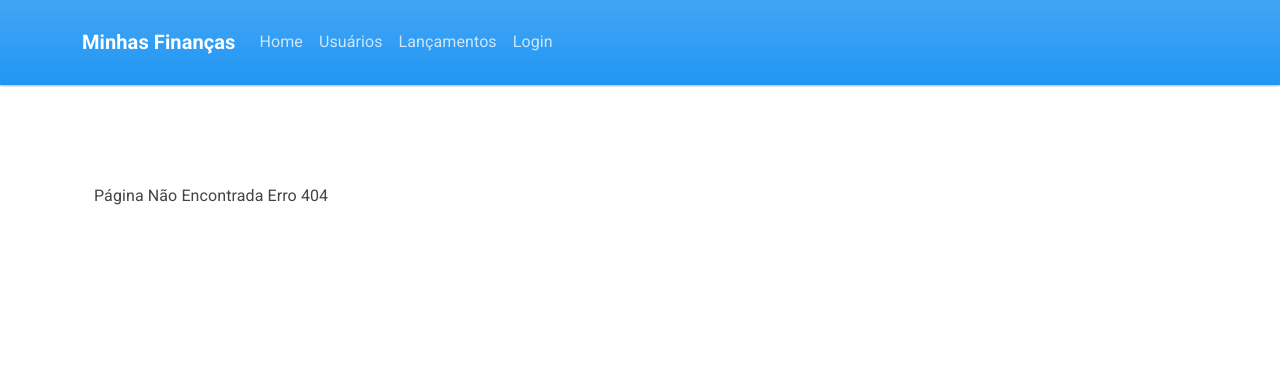
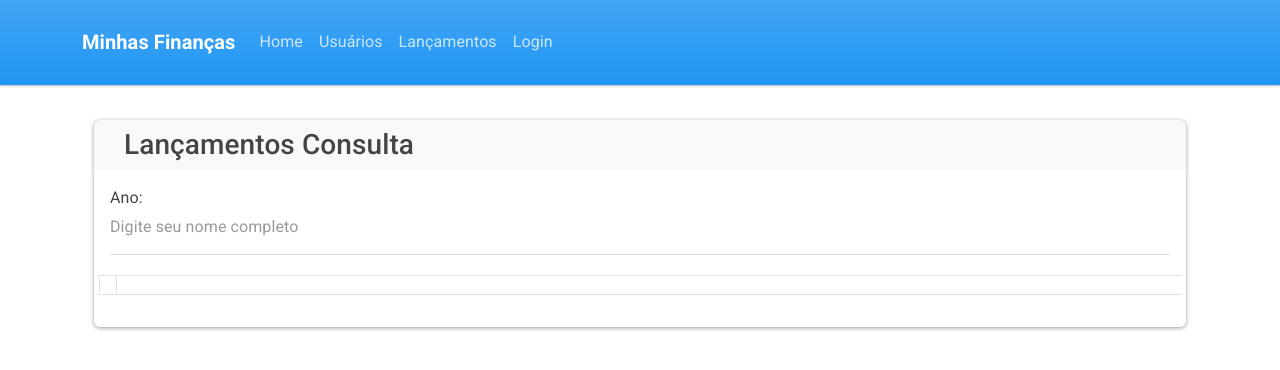
Before and after one commit to fcd007/financas-frontend-reactjs, a React (Create React App) app: page /consultar-lancamentos in a window 1280 px wide. Before the commit this address had no page. Shown: the top 370 px of the page. Built offline with nearby package versions, Linux system fonts and the light colour scheme.

Commit message:
feat: adicionado componente de consulta de lancamentos

```diff
--- a/package.json
+++ b/package.json
@@ -7,8 +7,10 @@
     "@testing-library/react": "^13.0.0",
     "@testing-library/user-event": "^13.2.1",
     "axios": "^1.4.0",
+    "bootstrap": "^5.3.0",
     "bootswatch": "^5.2.3",
     "react": "^18.2.0",
+    "react-bootstrap": "^2.7.4",
     "react-dom": "^18.2.0",
     "react-router-dom": "^6.11.1",
     "react-scripts": "5.0.1",
--- a/src/infra/routes/routes.js
+++ b/src/infra/routes/routes.js
@@ -4,6 +4,7 @@ import Page404 from "../../presentation/templates/Page404";
 import Login from "../../presentation/pages/Login";
 import CadastroUsuario from "../../presentation/pages/CadastroUsuario";
 import Home from "../../presentation/pages/Home";
+import LancamentosConsulta from "../../presentation/pages/LancamentosConsulta";
 
 function Rotas() {
   return (
@@ -12,6 +13,7 @@ function Rotas() {
       <Route path="/login" element={<Login />} />
       <Route path="/home" element={<Home />} />
       <Route path="/cadastrar-usuarios" element={<CadastroUsuario />} />
+      <Route path="/consultar-lancamentos" element={<LancamentosConsulta />} />
       <Route path="*" element={<Page404 />} />
     </Routes>
   );
--- a/src/presentation/components/Card.js
+++ b/src/presentation/components/Card.js
@@ -3,7 +3,7 @@ import React from "react";
 class Card extends React.Component{
   render() {
     return (
-        <div className='card mb-3'>
+        <div className={this.props.value !== undefined ? this.props.value : 'card mb-3'}>
           <h3 className='card-header' style={{paddingLeft: '30px'}}>{this.props.title}</h3>
           <div className="card-body">
             {this.props.children}
--- /dev/null
+++ b/src/presentation/pages/LancamentosConsulta.js
@@ -0,0 +1,58 @@
+import React from "react";
+import { Navigate } from "react-router-dom";
+import Table from "react-bootstrap/Table";
+import { ToastContainer } from "react-toastify";
+import { showToastError } from "../components/ToastCustom";
+import Container from "../components/Container";
+import Card from "../components/Card";
+import FormGroup from "../components/FormGroup";
+import { Row } from "react-bootstrap";
+
+class LancamentosConsulta extends React.Component {
+  constructor(props) {
+    super(props);
+
+    this.state = {};
+  }
+
+  render() {
+    let { shouldRedirect, navetageToRoute } = this.state;
+    return (
+      <>
+        {shouldRedirect === true ? (
+          <Navigate replace to={navetageToRoute} />
+        ) : (
+          <div className="container">
+            <Card value={"card mb-12"} title={"Lançamentos Consulta"}>
+              <FormGroup htmlFor="ano" label="Ano:">
+                <input
+                  style={{ paddingTop: "5px" }}
+                  type="text"
+                  className="form-control"
+                  id="nome"
+                  name="nome"
+                  aria-describedby="text"
+                  placeholder="Digite seu nome completo"
+                  value={this.state.nome}
+                  onChange={(event) => this.onChangeInput(event)}
+                />
+              </FormGroup>
+
+              <Row>
+                <Table striped bordered hover>
+                  <thead>
+                    <th>
+                      <th></th>
+                    </th>
+                  </thead>
+                </Table>
+              </Row>
+            </Card>
+          </div>
+        )}
+      </>
+    );
+  }
+}
+
+export default LancamentosConsulta;
```
Also changed, not shown: 1 other file (tests, documents, lock files or other folders).
